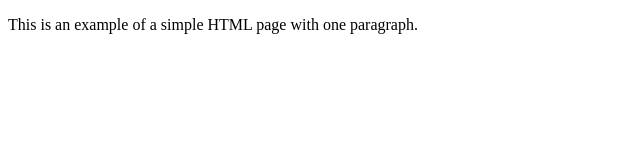
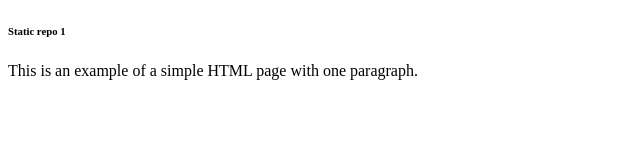
Before and after one commit to fwaters2/static-repo-1, a plain HTML site: page index.html in a window 1280 px wide. Shown: the whole page, without its empty margins (0-640 px from the left). Drawn offline with Linux system fonts and the light colour scheme.

Commit message:
Update index.html

```diff
--- a/index.html
+++ b/index.html
@@ -4,6 +4,7 @@
         <title>Example</title>
     </head>
     <body>
+        <h6>Static repo 1</h6>
         <p>This is an example of a simple HTML page with one paragraph.</p>
     </body>
 </html>
```
